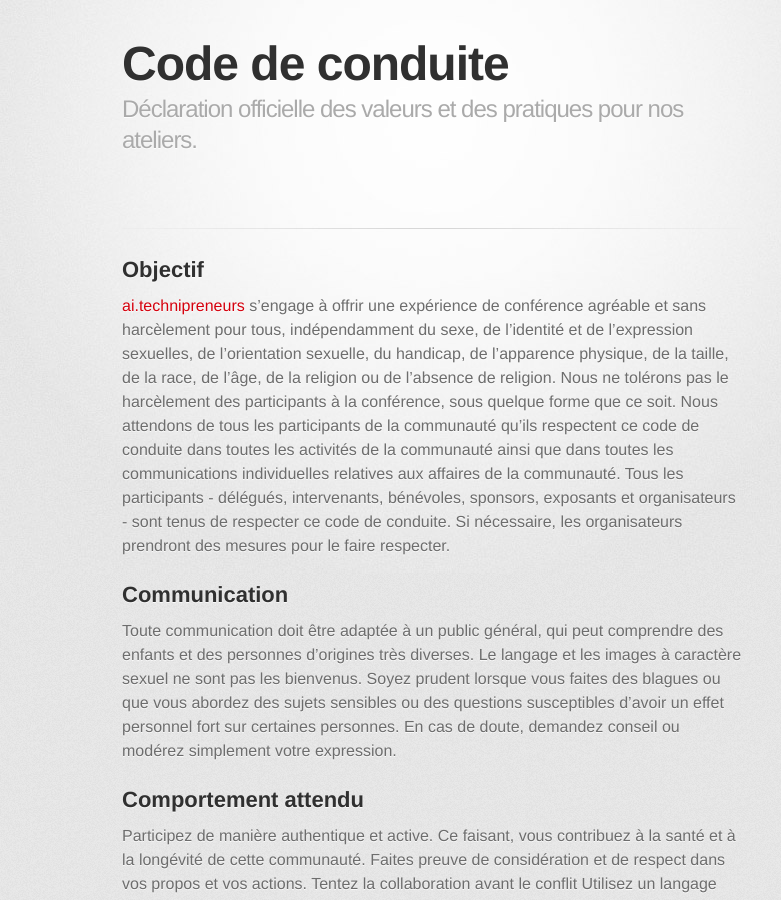
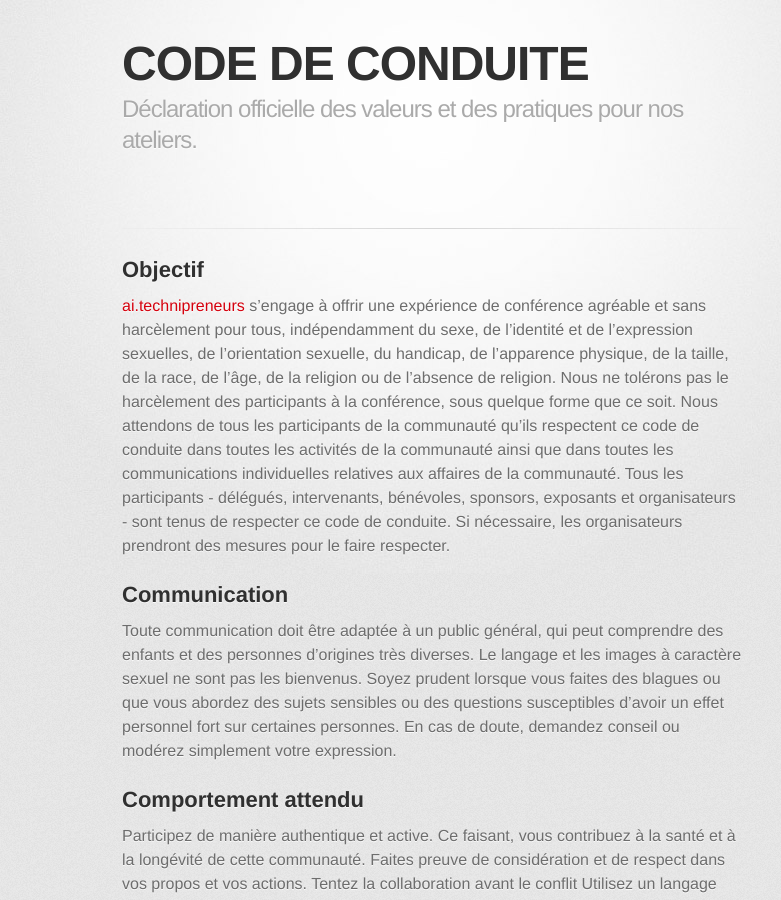
Before and after one commit to ai-technipreneurs/code-conduite-ateliers-ai, a Jekyll site: the page built from index.md, in a window 1280 px wide and 900 px high. Shown: the whole window, without its empty margins (208-989 px from the left). Built offline with Jekyll 4.4.1, drawn with Linux system fonts in a browser that asks for light colours; some web fonts are replaced.

```diff
--- a/_config.yml
+++ b/_config.yml
@@ -1,4 +1,4 @@
-title: Code de conduite
+title: CODE DE CONDUITE
 description:  Déclaration officielle des valeurs et des pratiques pour nos ateliers.
 show_downloads: true
 google_analytics:
```
